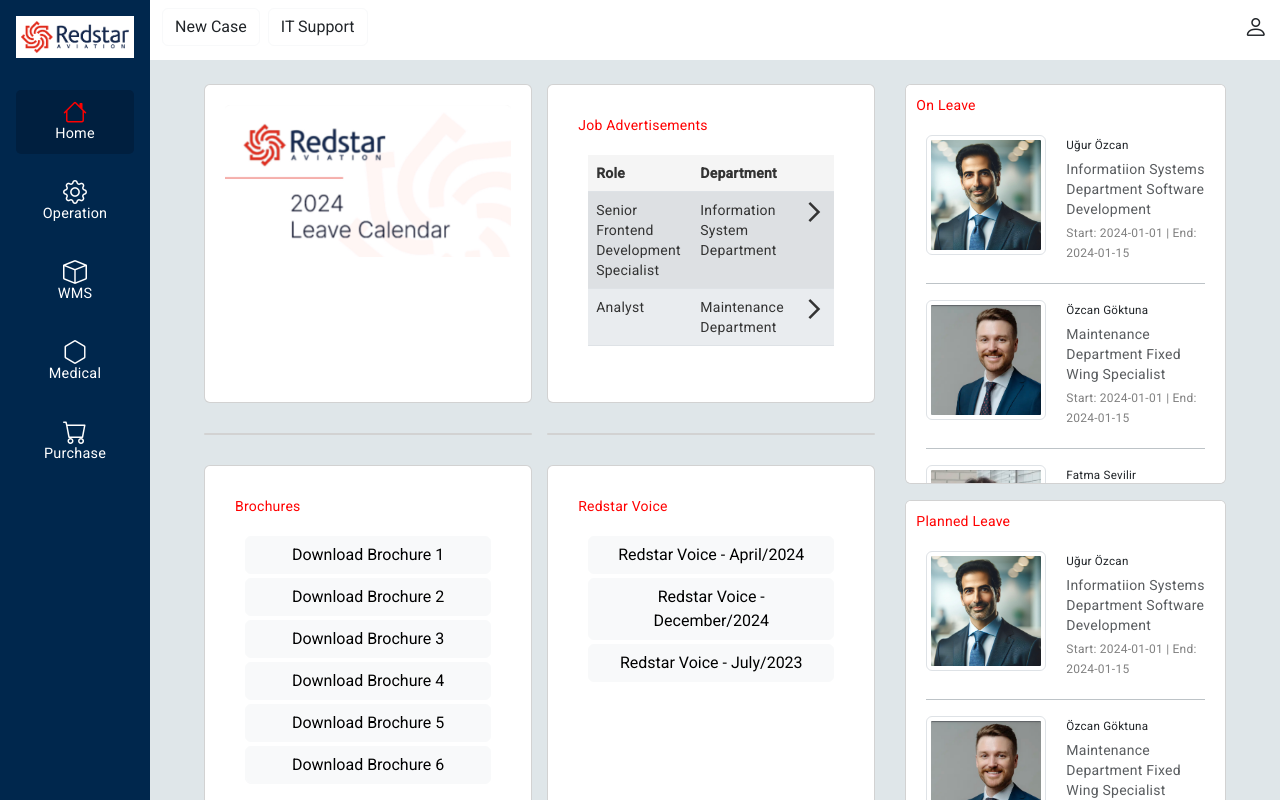
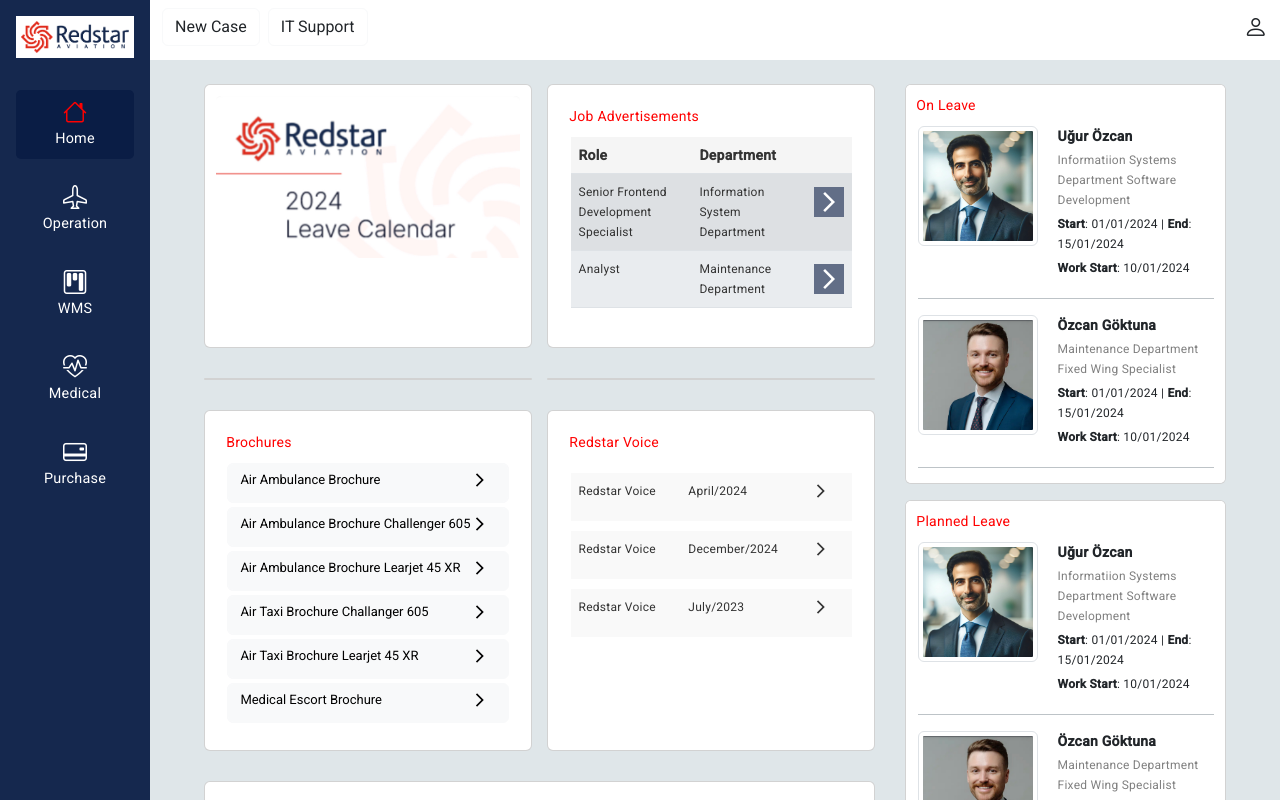
Before and after one commit to emraoruc/redstar, an Angular app: page /home in a window 1280 px wide. Shown: the top 800 px of the page. Built offline with nearby package versions, Linux system fonts and the light colour scheme.

Commit message:
home page edited cards

```diff
--- a/src/app/layout/sidebar/sidebar.component.scss
+++ b/src/app/layout/sidebar/sidebar.component.scss
@@ -1,7 +1,7 @@
 .sidebar {
     width: 150px; // Genişliği ihtiyaca göre ayarlayın
     height: 100vh; // Sidebar'ın tam yüksekliği ekran yüksekliği kadar
-    background-color: #00274d; // Koyu lacivert arka plan rengi
+    background-color: #15284e; // Koyu lacivert arka plan rengi
     color: #ffffff; // Beyaz yazı rengi
     transition: width 0.3s; // Genişlik geçiş efekti
 
@@ -28,10 +28,11 @@
 
       i {
         font-size: 1.5rem; // İkon boyutunu ayarlayın
+        margin-bottom:5px;
       }
 
       &.active {
-        background-color: #001f3f; // Aktif öğe için daha koyu lacivert arka plan rengi
+        background-color: #0a1d45; // Aktif öğe için daha koyu lacivert arka plan rengi
         color: #ff0000; // Aktif öğe için kırmızı ikon rengi
       }
 
--- a/src/app/pages/home/home.component.html
+++ b/src/app/pages/home/home.component.html
@@ -14,10 +14,10 @@
           </div>
 
           <!-- Kutucuk 2: İş İlanları -->
-          <div *ngSwitchCase="'jobAdvertisements'" class="card-body">
+          <div *ngSwitchCase="'jobAdvertisements'" class="card-body ">
             <div class="card-header">{{ box.title }}</div>
             <div class="card-body">
-              <table class="table table-striped">
+              <table class="table table-striped ">
                 <thead>
                   <tr>
                     <th *ngFor="let header of box.table.headers">{{ header }}</th>
@@ -28,7 +28,7 @@
                   <tr *ngFor="let row of box.table.rows">
                     <td>{{ row.role }}</td>
                     <td>{{ row.department }}</td>
-                    <td>
+                    <td class="job-arrow">
                       <button (click)="openJobDetailModal(row.role, row.department, row.content)">
                         <mat-icon>arrow_forward_ios</mat-icon>
                       </button>
@@ -42,22 +42,34 @@
           <!-- Kutucuk 4: Broşürler -->
           <div *ngSwitchCase="'brochures'" class="card-body">
             <div class="card-header">{{ box.title }}</div>
-            <div class="card-body">
+            <div class="card-body brouchures">
               <button *ngFor="let button of box.buttons" class="btn btn-light mb-1 w-100 text-left">
                 {{ button.text }}
+                <mat-icon style="float: right;font-size: 16px;margin-top:2px;">arrow_forward_ios</mat-icon>
               </button>
             </div>
           </div>
 
           <!-- Kutucuk 5: Etkinlikler -->
-          <div *ngSwitchCase="'voice'" class="card-body">
+          <div *ngSwitchCase="'voice'" class="card-body voice">
             <div class="card-header">{{ box.title }}</div>
             <div class="card-body">
-              <button *ngFor="let event of box.events" class="btn btn-light mb-1 w-100 text-left">
-                {{ event.text }} - {{ event.date }}
-              </button>
+              <table class="table">
+
+                <tbody>
+                  <tr *ngFor="let event of box.events">
+                    <td>{{ event.text }}</td>
+                    <td>{{ event.date }}</td>
+                    <td class="text-right">
+                      <mat-icon style="font-size: 16px;margin-top:2px;">arrow_forward_ios</mat-icon>
+
+                    </td>
+                  </tr>
+                </tbody>
+              </table>
             </div>
           </div>
+
 
           <!-- Kutucuk 6: Örnek Dokümanlar -->
           <div *ngSwitchCase="'sampleDocuments'" class="card-body">
@@ -127,14 +139,16 @@
           <div *ngIf="box.type === type">
             <div class="card box-item mb-3">
               <div class="card-header sticky-header">{{ box.title }}</div>
-              <div class="card-body">
+              <div class="card-body right-side-row">
                 <ul class="list-unstyled">
                   <li *ngFor="let employee of box.employees" class="d-flex align-items-start mb-3">
                     <img [src]="employee.image" alt="Employee Image" class="img-thumbnail mr-3" style="width: 120px; height: 120px; object-fit: cover;">
                     <div style="margin-left: 10px;">
-                      <h5 class="mb-1">{{ employee.name }}</h5>
+                      <h5 class="mb-1"><b>{{ employee.name }}</b></h5>
                       <p class="text-muted mb-1">{{ employee.position }}</p>
-                      <p class="mb-1" style="font-size: 12px; color: grey;">Start: {{ employee.startDate }} | End: {{ employee.endDate }}</p>
+                      <p class="mb-1" style="font-size: 12px;"><b>Start</b>: {{ employee.startDate }} | <b>End</b>: {{ employee.endDate }}</p>
+                      <p class="mb-1" style="font-size: 12px;"><b>Work Start</b>: {{ employee.workstart }}</p>
+
                     </div>
                   </li>
                 </ul>
--- a/src/app/pages/home/home.component.scss
+++ b/src/app/pages/home/home.component.scss
@@ -58,7 +58,7 @@
 
 /* Card İçeriği */
 .card-body {
-  padding: 1.25rem; // İç boşluk
+  padding: 0.7rem;
   display: flex;
   flex-direction: column;
   flex: 1; // İçeriğin genişlemesini sağlar
@@ -109,7 +109,7 @@
 .table tbody td {
   background-color: #e9ecef; // Hücrelerin arka planı
   color: #333; // Hücre metni rengi
-  font-size: 14px;
+  font-size: 12px;
 }
 
 /* Sticky Başlık */
@@ -179,3 +179,62 @@
     max-width: 100%; // Tüm ekran genişliği
   }
 }
+
+.job-arrow{
+  button{
+    margin-top:5px;
+    width: 30px;
+    height: 30px;
+    background-color: #626e87;
+    padding: 3px;
+    color: white;
+  }
+}
+.brouchures{
+  button{
+    text-align: left;
+    font-size:13px;
+  }
+}
+
+.voice{
+  .table{
+    border-spacing: 0 10px;
+    border-collapse: separate;
+
+    tbody{
+      tr{
+        margin-bottom:5px;
+        border-bottom: none;
+        td{
+          background-color: #f9f9f9 !important;
+          border-bottom-width:inherit;
+
+        }
+      }
+
+    }
+  }
+}
+
+.job-table{
+  th{
+    background-color: #e7eaf2 !important;
+  }
+  td{
+    background-color: #f7f7f9 !important;
+--bs-table-bg-type: #f7f7f9 !important;
+  }
+}
+
+.right-side-row{
+  li{
+      h5{
+        font-size: 14px;
+      }
+      .text-muted{
+        font-size: 12px;
+        color:grey !important;
+      }
+  }
+}
--- a/src/assets/data.json
+++ b/src/assets/data.json
@@ -21,68 +21,75 @@
       "title": "On Leave",
       "employees": [
         {
-          "name": "Uğur Özcan ",
+          "name": "Uğur Özcan",
           "position": "Informatiion Systems Department Software Development",
           "image": "assets/images/profile1.jpg",
-          "startDate": "2024-01-01",
-          "endDate": "2024-01-15"
+          "startDate": "01/01/2024",
+          "endDate": "15/01/2024",
+          "workstart": "10/01/2024"
         },
         {
-            "name": "Özcan Göktuna ",
+          "name": "Özcan Göktuna",
           "position": "Maintenance Department Fixed Wing Specialist",
           "image": "assets/images/profile2.jpg",
-            "startDate": "2024-01-01",
-            "endDate": "2024-01-15"
+          "startDate": "01/01/2024",
+          "endDate": "15/01/2024",
+          "workstart": "10/01/2024"
         },
         {
           "name": "Fatma Sevilir",
           "position": "Informatiion Systems Department Software Development",
           "image": "assets/images/profile3.jpg",
-            "startDate": "2024-01-01",
-            "endDate": "2024-01-15"
+          "startDate": "01/01/2024",
+          "endDate": "15/01/2024",
+          "workstart": "10/01/2024"
         }
-
       ],
       "grid": 12
     },
+
     {
       "type": "plannedLeave",
       "title": "Planned Leave",
       "employees": [
         {
-            "name": "Uğur Özcan ",
+          "name": "Uğur Özcan",
           "position": "Informatiion Systems Department Software Development",
           "image": "assets/images/profile1.jpg",
-            "startDate": "2024-01-01",
-            "endDate": "2024-01-15"
+          "startDate": "01/01/2024",
+          "endDate": "15/01/2024",
+          "workstart": "10/01/2024"
         },
         {
-              "name": "Özcan Göktuna ",
+          "name": "Özcan Göktuna",
           "position": "Maintenance Department Fixed Wing Specialist",
           "image": "assets/images/profile2.jpg",
-              "startDate": "2024-01-01",
-              "endDate": "2024-01-15"
+          "startDate": "01/01/2024",
+          "endDate": "15/01/2024",
+          "workstart": "10/01/2024"
         },
         {
           "name": "Fatma Sevilir",
           "position": "Informatiion Systems Department Software Development",
           "image": "assets/images/profile3.jpg",
-              "startDate": "2024-01-01",
-              "endDate": "2024-01-15"
+          "startDate": "01/01/2024",
+          "endDate": "15/01/2024",
+          "workstart": "10/01/2024"
         }
       ],
       "grid": 12
     },
+
     {
       "type": "brochures",
       "title": "Brochures",
       "buttons": [
-        { "text": "Download Brochure 1", "url": "assets/path/to/brochure1.pdf" },
-        { "text": "Download Brochure 2", "url": "assets/path/to/brochure1.pdf" },
-        { "text": "Download Brochure 3", "url": "assets/path/to/brochure1.pdf" },
-        { "text": "Download Brochure 4", "url": "assets/path/to/brochure1.pdf" },
-        { "text": "Download Brochure 5", "url": "assets/path/to/brochure1.pdf" },
-        { "text": "Download Brochure 6", "url": "assets/path/to/brochure2.pdf" }
+        { "text": "Air Ambulance Brochure", "url": "assets/path/to/brochure1.pdf" },
+        { "text": "Air Ambulance Brochure Challenger 605", "url": "assets/path/to/brochure1.pdf" },
+        { "text": "Air Ambulance Brochure Learjet 45 XR", "url": "assets/path/to/brochure1.pdf" },
+        { "text": "Air Taxi Brochure Challanger 605", "url": "assets/path/to/brochure1.pdf" },
+        { "text": "Air Taxi Brochure Learjet 45 XR", "url": "assets/path/to/brochure1.pdf" },
+        { "text": "Medical Escort Brochure", "url": "assets/path/to/brochure2.pdf" }
       ],
       "grid": 6
     },
--- a/src/assets/menu.json
+++ b/src/assets/menu.json
@@ -6,22 +6,22 @@
   },
   {
     "text": "Operation",
-    "icon": "bi bi-gear",
+    "icon": "bi bi-airplane",
     "link": "/operation"
   },
   {
     "text": "WMS",
-    "icon": "bi bi-box",
+    "icon": "bi bi-kanban",
     "link": "/wms"
   },
   {
     "text": "Medical",
-    "icon": "bi bi-hexagon",
+    "icon": "bi bi-heart-pulse",
     "link": "/medical"
   },
   {
     "text": "Purchase",
-    "icon": "bi bi-cart",
+    "icon": "bi bi-credit-card-2-back",
     "link": "/purchase"
   }
 ]
```
Lines whose indentation alone changed are shown as unchanged.
